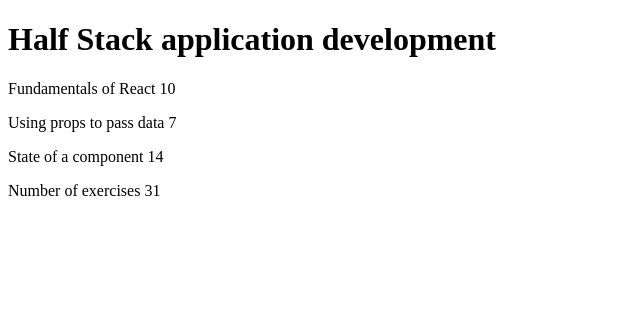
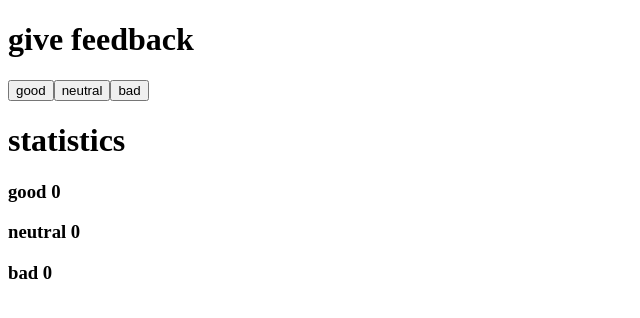
Before and after one commit to Themer97/fullstackopen-tests, a React (Vite) app in the folder part1/: page / in a window 1280 px wide. Shown: the top 318 px of the page, without its empty margins (0-640 px from the left). Built offline with nearby package versions, Linux system fonts and the light colour scheme.

Commit message:
completed unicafe step1

```diff
--- a/part1/src/App.jsx
+++ b/part1/src/App.jsx
@@ -1,41 +1,39 @@
-const Header = (props) => <h1>{props.course.name}</h1>;
+import { useState } from 'react';
 
-const Part = (props) => (
-  <p>
-    {props.part.name} {props.part.exercises}
-  </p>
+const Button = ({ handleClick, text }) => (
+  <button onClick={handleClick}>{text}</button>
 );
-
-const Content = (props) => (
-  <div>
-    {props.parts.map((part, index) => (
-      <Part key={index} part={part} />
-    ))}
-  </div>
-);
-
-const Total = (props) => (
-  <p>
-    Number of exercises{' '}
-    {props.parts.reduce((sum, part) => sum + part.exercises, 0)}
-  </p>
-);
-
 const App = () => {
-  const course = {
-    name: 'Half Stack application development',
-    parts: [
-      { name: 'Fundamentals of React', exercises: 10 },
-      { name: 'Using props to pass data', exercises: 7 },
-      { name: 'State of a component', exercises: 14 },
-    ],
-  };
+  const [good, setGood] = useState(0);
+  const [neutral, setNeutral] = useState(0);
+  const [bad, setBad] = useState(0);
 
   return (
     <div>
-      <Header course={course} />
-      <Content parts={course.parts} />
-      <Total parts={course.parts} />
+      <h1>give feedback</h1>
+      <Button
+        handleClick={() => {
+          setGood(good + 1);
+        }}
+        text='good'
+      />
+      <Button
+        handleClick={() => {
+          setNeutral(neutral + 1);
+        }}
+        text='neutral'
+      />
+      <Button
+        handleClick={() => {
+          setBad(bad + 1);
+        }}
+        text='bad'
+      />
+
+      <h1>statistics</h1>
+      <h3>good {good}</h3>
+      <h3>neutral {neutral}</h3>
+      <h3>bad {bad}</h3>
     </div>
   );
 };
--- a/part1/src/main.jsx
+++ b/part1/src/main.jsx
@@ -1,3 +1,4 @@
+import React from 'react';
 import ReactDOM from 'react-dom/client';
 
 import App from './App';
```
